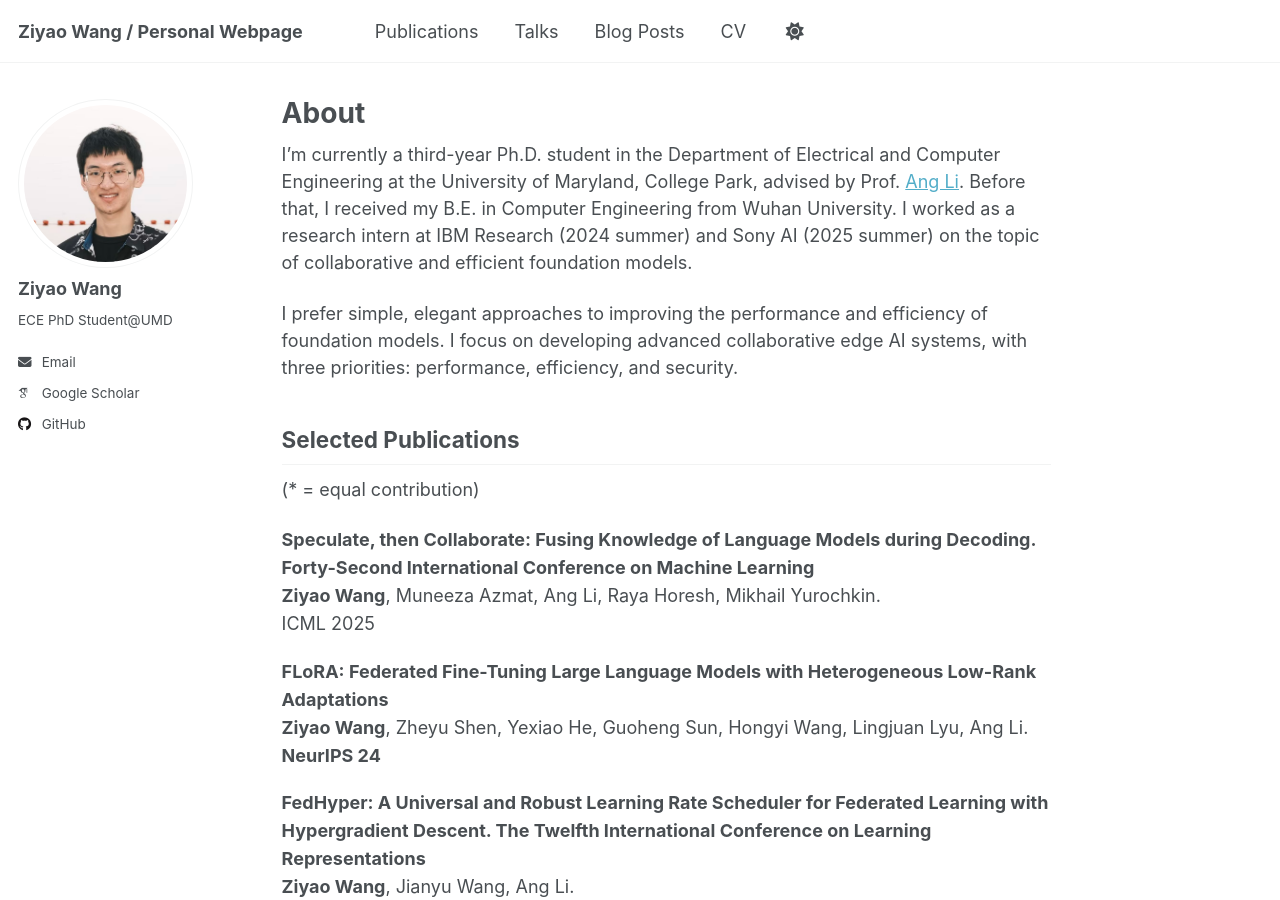
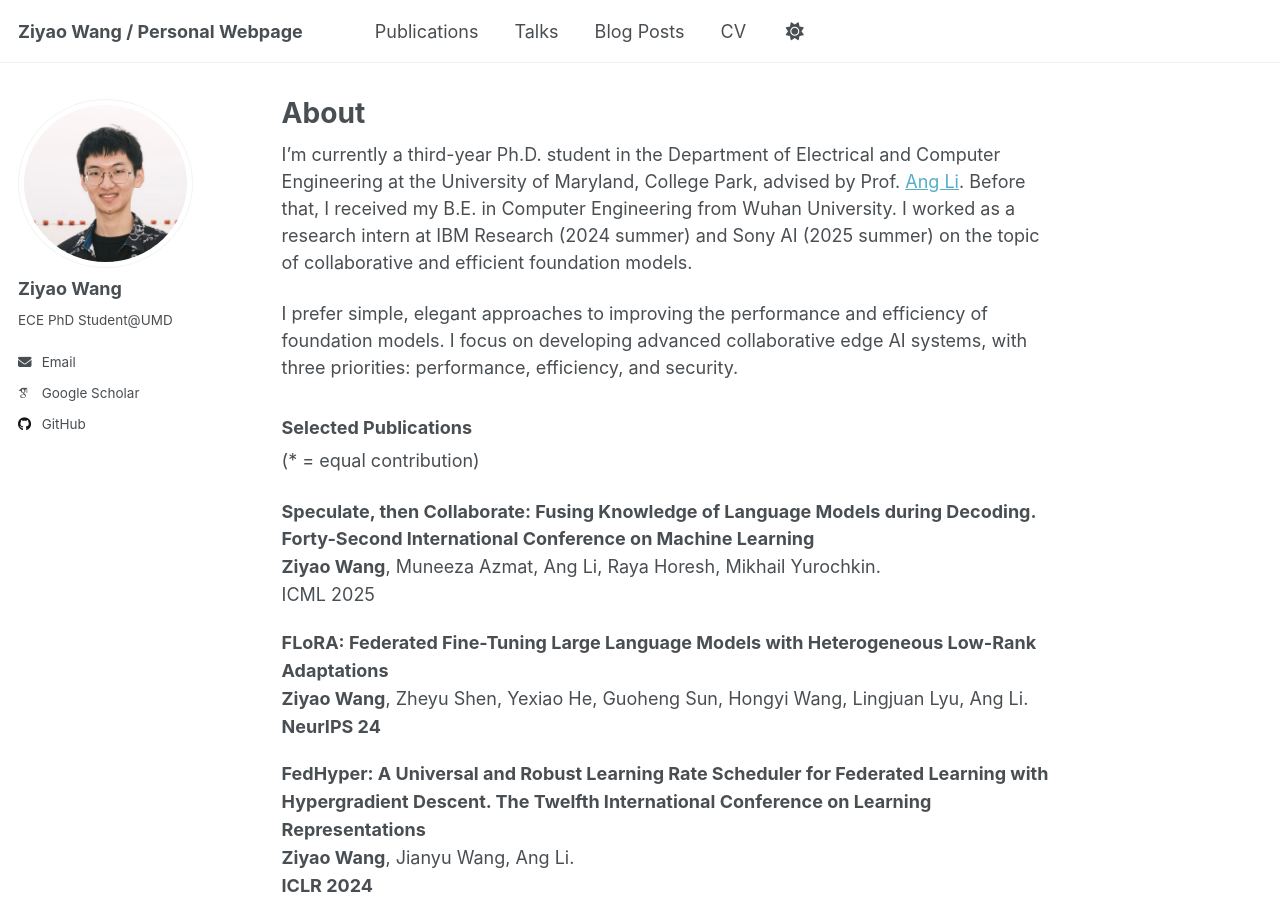
Before and after one commit to ziyaow1010/ziyaow1010.github.io, a Jekyll site: the page built from _pages/about.md, in a window 1280 px wide and 900 px high. Built offline with Jekyll 4.4.1, drawn with Linux system fonts in a browser that asks for light colours; some web fonts are replaced; a script that is not in the unit is left out.

```diff
--- a/_pages/about.md
+++ b/_pages/about.md
@@ -11,7 +11,7 @@ I’m currently a third-year Ph.D. student in the Department of Electrical and C
 
 I prefer simple, elegant approaches to improving the performance and efficiency of foundation models. I focus on developing advanced collaborative edge AI systems, with three priorities: performance, efficiency, and security.
 
-## **Selected Publications**
+### **Selected Publications**
 
 (* = equal contribution)
 
```
